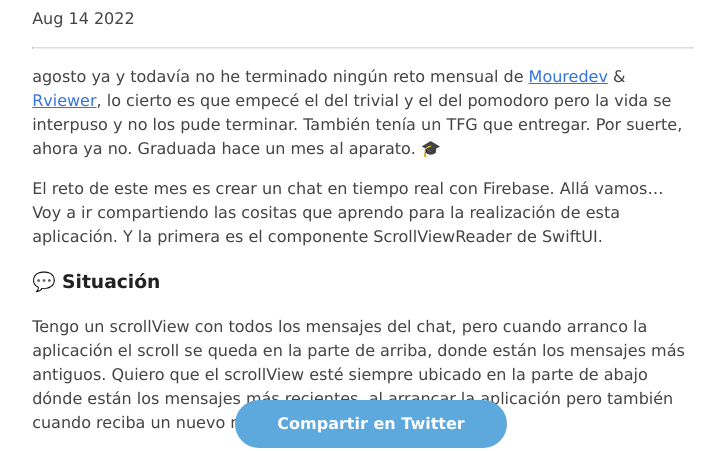
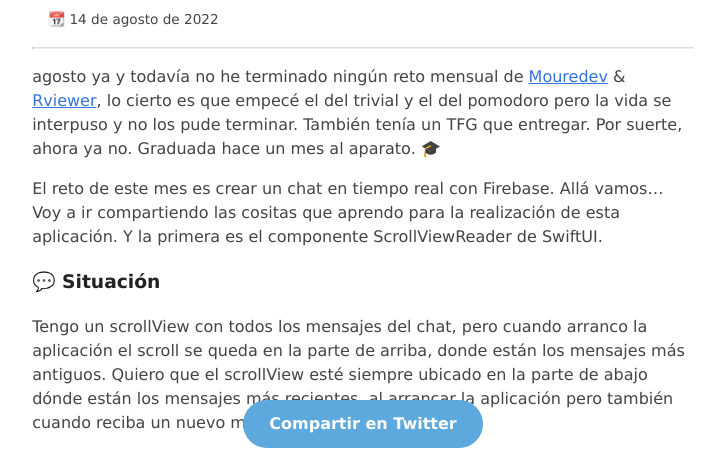
Before and after one commit to dianait/dianait-blog, an Astro site: page /blog/ScrollViewReader in a window 1280 px wide. Shown: the part 320-771 px from the top of the page, without its empty margins (277-992 px from the left). Built offline with nearby package versions, Linux system fonts and the light colour scheme; Astro itself is replaced by a stand-in of ours; a web font is replaced by a local one.

Commit message:
Fix share component

```diff
--- /dev/null
+++ b/src/components/Date.astro
@@ -0,0 +1,18 @@
+---
+const {date} = Astro.props;
+---
+
+<time datetime={date}>
+    📆 {new Date(date).toLocaleDateString('es-ES', {
+        year: 'numeric',
+        month: 'long',
+        day: 'numeric',
+    })}
+</time>
+<style>
+    time {
+        padding-left: 1rem;
+        font-size: 0.85rem;
+        word-spacing: 0;
+    }
+    </style>
--- a/src/components/Preview.astro
+++ b/src/components/Preview.astro
@@ -1,5 +1,6 @@
 ---
 import "@fontsource/alegreya-sans-sc"
+import Date from './Date.astro';
 const {post} = Astro.props;
 ---
 
@@ -7,13 +8,8 @@ const {post} = Astro.props;
     <img src={post.frontmatter.heroImage} width="50" height="50"/>
     <article>
         <a href={post.url}>{post.frontmatter.title}</a>
-        <time datetime={post.frontmatter.pubDate}>
-            📆 {new Date(post.frontmatter.pubDate).toLocaleDateString('es-ES', {
-                year: 'numeric',
-                month: 'long',
-                day: 'numeric',
-            })}
-        </time>
+        <p>{post.frontmatter.description}</p>
+        <Date date={post.frontmatter.pubDate} />
     </article>
 </section>
 <style>
@@ -33,11 +29,17 @@ const {post} = Astro.props;
         font-size: .9rem;
         display: block;
     }
+
+    p {
+        margin: 0;
+    }
+
+    a, p {
+        padding-left: 1rem;
+    }
     a {
         text-decoration: none;
-        font-size: 1.8rem;
-        padding-left: 1rem;
-        font-family: "Alegreya Sans SC", sans-serif;
+        font-size: 1.6rem;
     }
 
     img {
--- a/src/components/Share.astro
+++ b/src/components/Share.astro
@@ -29,13 +29,9 @@ function getUrlShareTwitter() {
         line-height: 3rem;
         position: fixed;
         bottom: 2rem;
-        left: 20%;
+        margin: 0 auto;
+        left: 0;
+        right: 0;
     }
 
-    @media (min-width: 900px) {
-        a {
-            left: 40%;
-            width: 17rem;
-        }
-    }
 </style>
--- a/src/layouts/BlogPost.astro
+++ b/src/layouts/BlogPost.astro
@@ -2,6 +2,7 @@
 import BaseHead from "../components/BaseHead.astro";
 import Header from "../components/Header.astro";
 import Share from 	"../components/Share.astro";
+import Date from "../components/Date.astro"
 import "@fontsource/alegreya-sans-sc"
 
 export interface Props {
@@ -45,8 +46,8 @@ const {
 		<main>
 			<article>
 				<h1 class="title">{title}</h1>
-				{pubDate && <time>{pubDate}</time>}
-				{updatedDate && <div>Last updated on <time>{updatedDate}</time></div>}
+				{pubDate && <Date date={pubDate} />}
+				{updatedDate && <Date date={updatedDate} />}
 				<hr/>
 				<slot />
 			</article>
--- a/src/pages/blog/ScrollViewReader.md
+++ b/src/pages/blog/ScrollViewReader.md
@@ -3,7 +3,7 @@ layout: "../../layouts/BlogPost.astro"
 title: "📝  Ir al final de un ScrollView en SwiftUI"
 pubDate: "Aug 14 2022"
 heroImage: "/img/swiftUI.png"
-description: "ScrollViewReader: de retos, listas y chats"
+description: "ScrollViewReader: de retos, listas y chats."
 ---
 
 agosto ya y todavía no he terminado ningún reto mensual de [Mouredev](https://github.com/mouredev/Monthly-App-Challenge-2022) & [Rviewer](https://go.rviewer.io/dev-firebase-chat-es/?utm_source=mouredev&utm_medium=github_repo&utm_campaign=firebase_chat_mouredev), lo cierto es que empecé el del trivial y el del pomodoro pero la vida se interpuso y no los pude terminar. También tenía un TFG que entregar. Por suerte, ahora ya no. Graduada hace un mes al aparato. 🎓
```
Also changed, not shown: public/img/accesibilidad_icono.png (added), public/img/mobiledeveloper.png (added), public/img/mosutache.jpeg (added), public/img/tresenraya.png (added), public/placeholder-hero.jpg (deleted), 2 other files.
